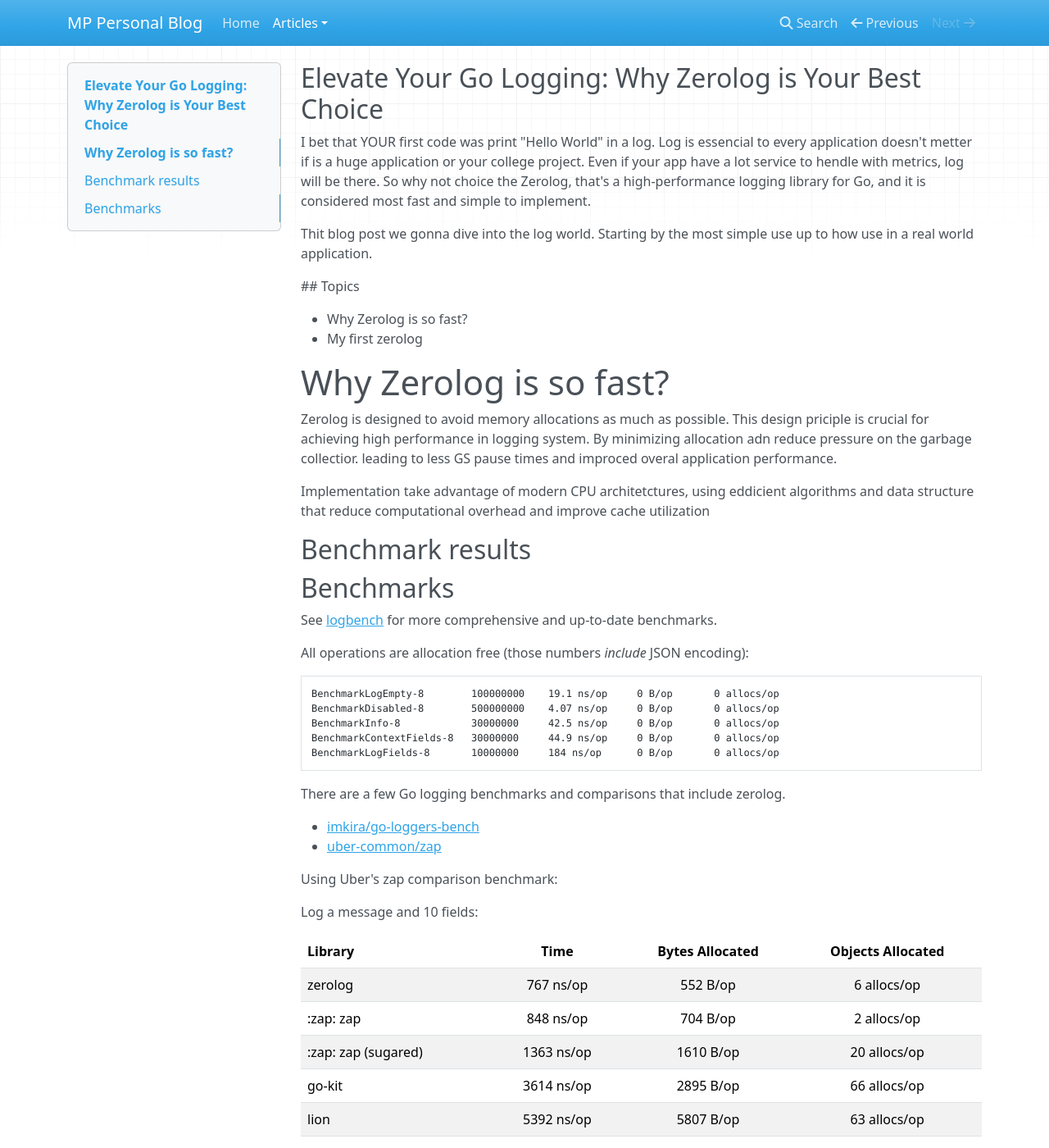
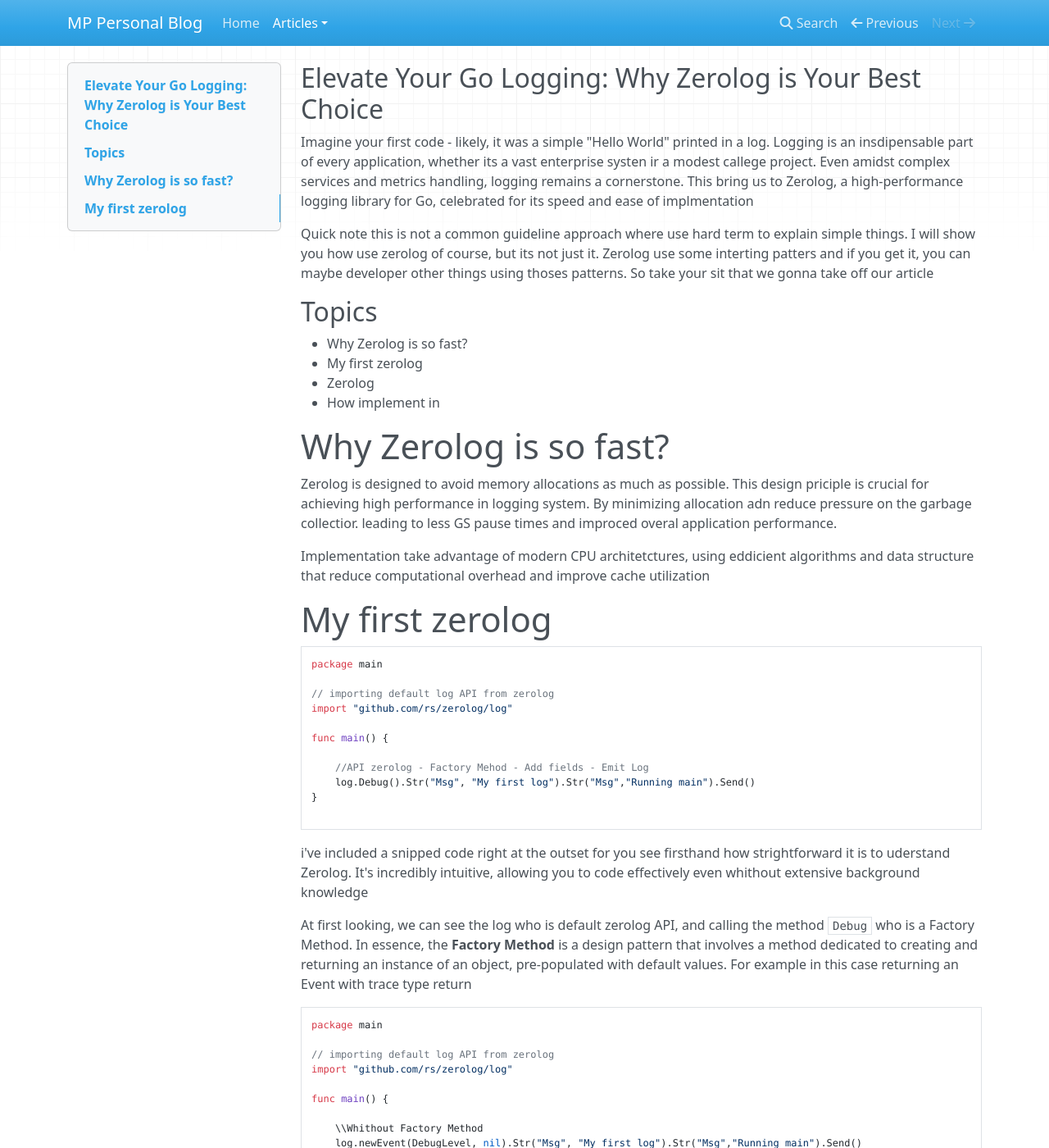
Before and after one commit to matheuspolitano/MyArticles, an MkDocs documentation site: the page built from docs/Article-3/index.md, in a window 1280 px wide and 1400 px high. Shown: the whole window at 82% size. Built offline with MkDocs 1.6.1, drawn with Linux system fonts in a browser that asks for light colours; nearby versions of some CDN libraries; some of the changed text lies outside the part shown.

Commit message:
start new article

````diff
--- a/docs/Article-3/index.md
+++ b/docs/Article-3/index.md
@@ -1,15 +1,17 @@
 ## Elevate Your Go Logging: Why Zerolog is Your Best Choice
 
- I bet that YOUR first code was print "Hello World" in a log. Log is essencial to every application doesn't metter if is a huge application or your college project. Even if your app have a lot service to hendle with metrics, log will be there. So why not choice the Zerolog, that's a high-performance logging library for Go, and it is considered most fast and simple to implement.
+Imagine your first code - likely, it was a simple  "Hello World" printed in a log. Logging is an insdipensable part of every application, whether its a vast enterprise systen ir a modest callege project. Even amidst complex services and metrics handling, logging remains a cornerstone. This bring us to Zerolog, a high-performance logging library for Go, celebrated for its speed and ease of implmentation
 
 
- Thit blog post we gonna dive into the log world. Starting by the most simple use up to how use in a real world application.
+ Quick note this is not a common guideline approach where use hard term to explain simple things. I will show you how use zerolog of course, but its not just it. Zerolog use some interting patters and if you get it, you can maybe developer other things using thoses patterns. So take your sit that we gonna take off our article
 
- ## Topics
+
+## Topics
 
 - Why Zerolog is so fast?
 - My first zerolog
-
+- Zerolog
+- How implement in
 
 
 
@@ -20,65 +22,45 @@ Zerolog is designed to avoid memory allocations as much as possible. This design
 Implementation take advantage of modern CPU architetctures, using eddicient algorithms and data structure that reduce computational overhead and improve cache utilization
 
 
-## Benchmark results
 
-## Benchmarks
+# My first zerolog
 
-See [logbench](http://bench.zerolog.io/) for more comprehensive and up-to-date benchmarks.
 
-All operations are allocation free (those numbers *include* JSON encoding):
 
-```text
-BenchmarkLogEmpty-8        100000000    19.1 ns/op     0 B/op       0 allocs/op
-BenchmarkDisabled-8        500000000    4.07 ns/op     0 B/op       0 allocs/op
-BenchmarkInfo-8            30000000     42.5 ns/op     0 B/op       0 allocs/op
-BenchmarkContextFields-8   30000000     44.9 ns/op     0 B/op       0 allocs/op
-BenchmarkLogFields-8       10000000     184 ns/op      0 B/op       0 allocs/op
+```
+package main
+
+// importing default log API from zerolog
+import "github.com/rs/zerolog/log"
+
+func main() {
+
+	//API zerolog - Factory Mehod - Add fields - Emit Log
+	log.Debug().Str("Msg", "My first log").Str("Msg","Running main").Send()
+}
+
 ```
 
-There are a few Go logging benchmarks and comparisons that include zerolog.
+i've included a snipped code right at the outset for you see firsthand how strightforward it is to uderstand Zerolog. It's incredibly intuitive, allowing you to code effectively even whithout extensive background knowledge
 
-* [imkira/go-loggers-bench](https://github.com/imkira/go-loggers-bench)
-* [uber-common/zap](https://github.com/uber-go/zap#performance)
+At first looking, we can see the log who is default zerolog API, and calling the method `Debug` who is a Factory Method. In essence, the **Factory Method** is a design pattern that involves a method dedicated to creating and returning an instance of an object, pre-populated with default values. For example in this case returning an Event with trace type return
 
-Using Uber's zap comparison benchmark:
 
-Log a message and 10 fields:
 
-| Library | Time | Bytes Allocated | Objects Allocated |
-| :--- | :---: | :---: | :---: |
-| zerolog | 767 ns/op | 552 B/op | 6 allocs/op |
-| :zap: zap | 848 ns/op | 704 B/op | 2 allocs/op |
-| :zap: zap (sugared) | 1363 ns/op | 1610 B/op | 20 allocs/op |
-| go-kit | 3614 ns/op | 2895 B/op | 66 allocs/op |
-| lion | 5392 ns/op | 5807 B/op | 63 allocs/op |
-| logrus | 5661 ns/op | 6092 B/op | 78 allocs/op |
-| apex/log | 15332 ns/op | 3832 B/op | 65 allocs/op |
-| log15 | 20657 ns/op | 5632 B/op | 93 allocs/op |
+```
+package main
 
-Log a message with a logger that already has 10 fields of context:
+// importing default log API from zerolog
+import "github.com/rs/zerolog/log"
 
-| Library | Time | Bytes Allocated | Objects Allocated |
-| :--- | :---: | :---: | :---: |
-| zerolog | 52 ns/op | 0 B/op | 0 allocs/op |
-| :zap: zap | 283 ns/op | 0 B/op | 0 allocs/op |
-| :zap: zap (sugared) | 337 ns/op | 80 B/op | 2 allocs/op |
-| lion | 2702 ns/op | 4074 B/op | 38 allocs/op |
-| go-kit | 3378 ns/op | 3046 B/op | 52 allocs/op |
-| logrus | 4309 ns/op | 4564 B/op | 63 allocs/op |
-| apex/log | 13456 ns/op | 2898 B/op | 51 allocs/op |
-| log15 | 14179 ns/op | 2642 B/op | 44 allocs/op |
+func main() {
 
-Log a static string, without any context or `printf`-style templating:
+    \\Whithout Factory Method
+    log.newEvent(DebugLevel, nil).Str("Msg", "My first log").Str("Msg","Running main").Send()
+}
+```
 
-| Library | Time | Bytes Allocated | Objects Allocated |
-| :--- | :---: | :---: | :---: |
-| zerolog | 50 ns/op | 0 B/op | 0 allocs/op |
-| :zap: zap | 236 ns/op | 0 B/op | 0 allocs/op |
-| standard library | 453 ns/op | 80 B/op | 2 allocs/op |
-| :zap: zap (sugared) | 337 ns/op | 80 B/op | 2 allocs/op |
-| go-kit | 508 ns/op | 656 B/op | 13 allocs/op |
-| lion | 771 ns/op | 1224 B/op | 10 allocs/op |
-| logrus | 1244 ns/op | 1505 B/op | 27 allocs/op |
-| apex/log | 2751 ns/op | 584 B/op | 11 allocs/op |
-| log15 | 5181 ns/op | 1592 B/op | 26 allocs/op |
+Then as you can see the Factory help us create event with less code.
+
+
+ you can see series of method calls are chaining together. That is used pattern in Golang Called "Fluent Interface"
````
Also changed, not shown: docs/Article-4/index.md (added, +17 -0 lines), docs/Article-4/references/1.txt (added, +4 -0 lines), docs/Article-4/references/2.txt (added, +19 -0 lines).
